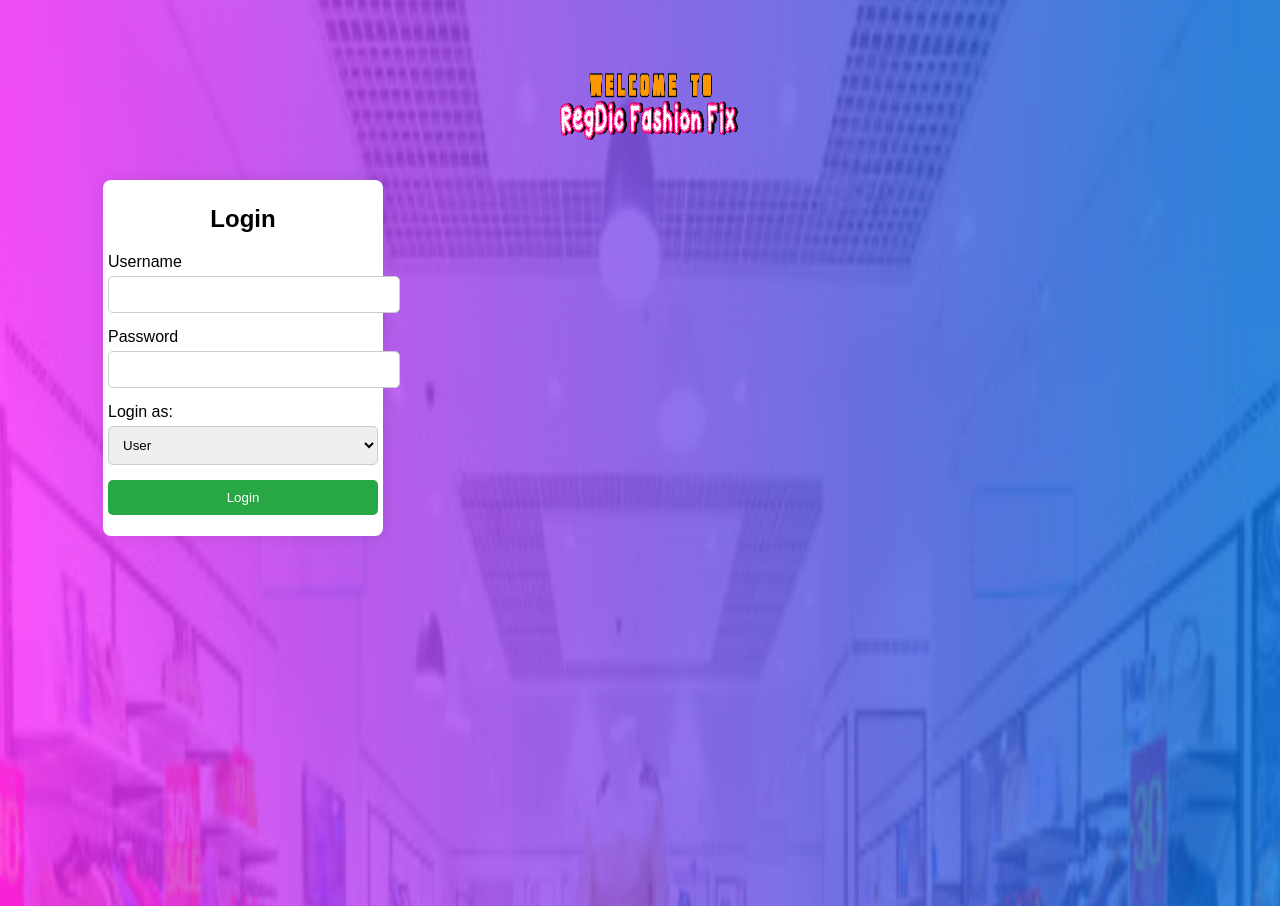
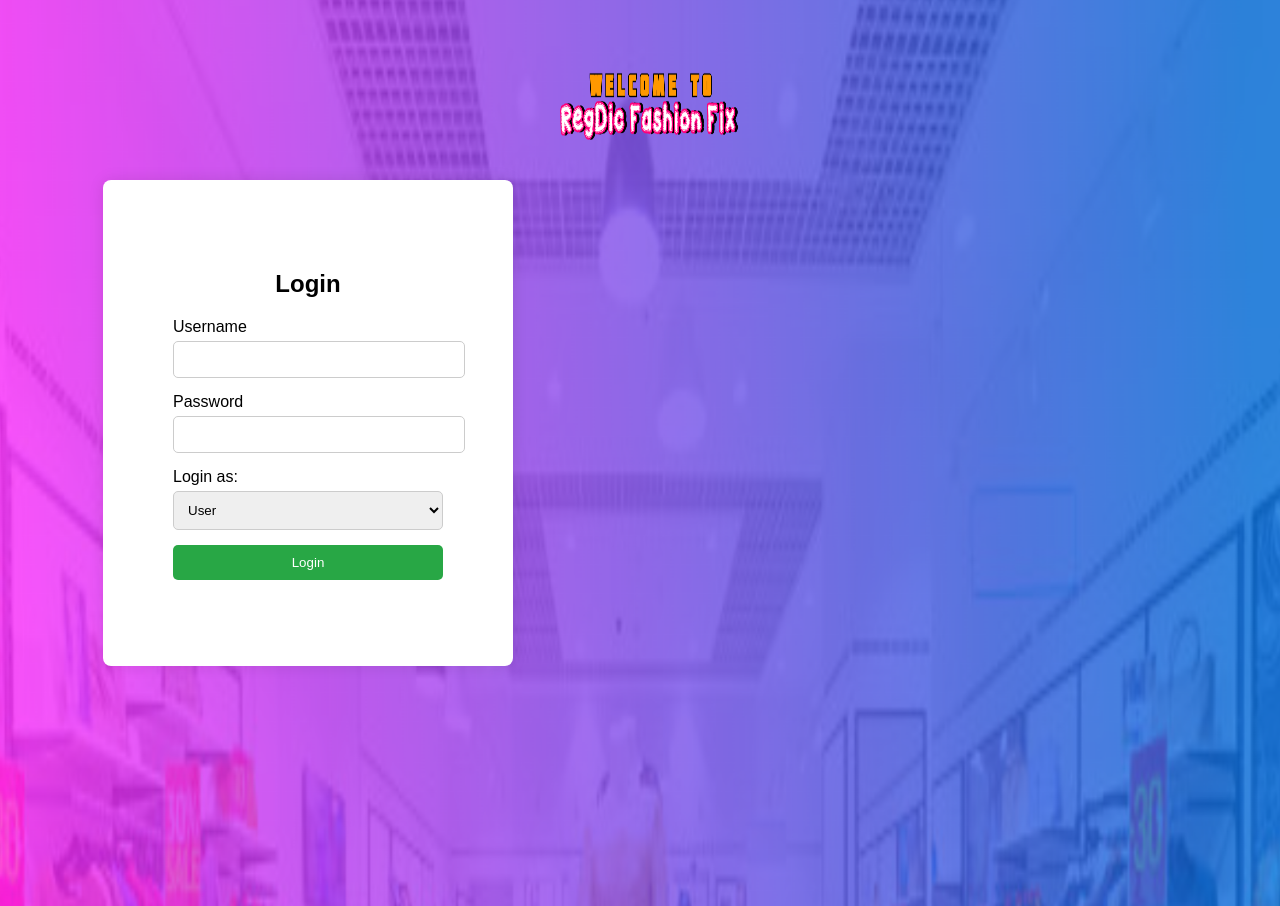
Before and after one commit to qwesi-dizzy-studio/RegDic-Fashion-Fix, a PHP site: page / in a window 1280 px wide. Shown: the top 906 px of the page. Run offline with PHP 8.4, Linux system fonts and the light colour scheme.

Commit message:
Update sign-login-style.css

```diff
--- a/sign-login-style.css
+++ b/sign-login-style.css
@@ -11,7 +11,7 @@ body {
 
 .signup-container, .login-container {
     background-color: white;
-    padding: 5px;
+    padding: 70px;
     border-radius: 8px;
     box-shadow: 0 0 15px rgba(0, 0, 0, 0.1);
     width: 270px;
```
